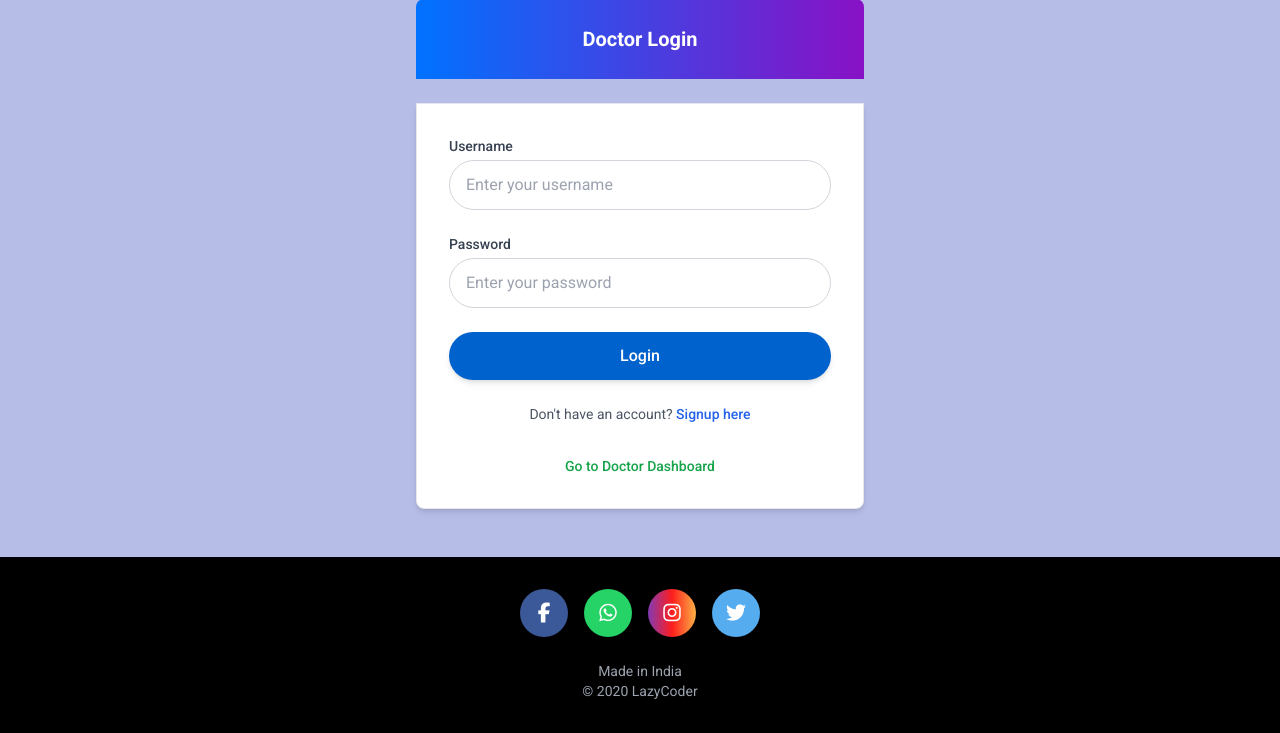
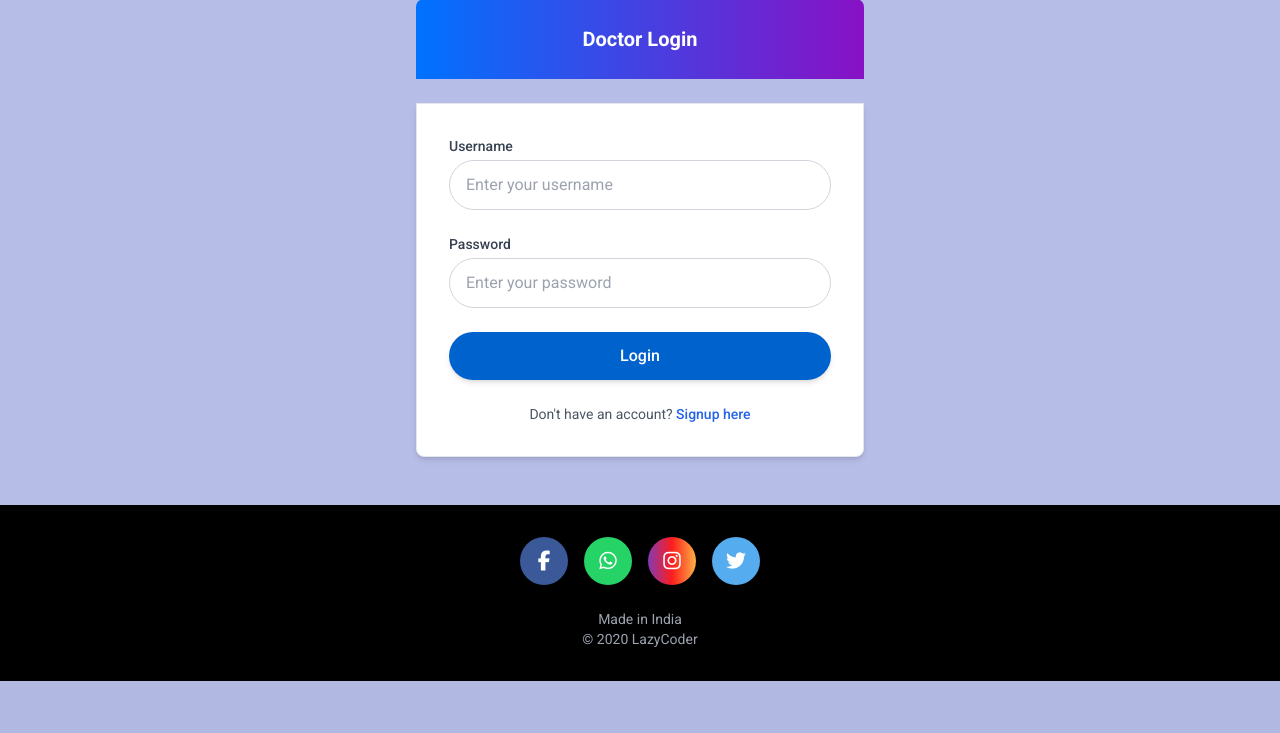
Before and after one commit to Het-thummar/hospital-management, a Django app: page /doctorlogin/ in a window 1280 px wide. Shown: the part 137-870 px from the top of the page. After the commit the page ends 818 px from the top, so only its background shows below. Run offline with Django 5.2, Linux system fonts and the light colour scheme; some libraries are stand-ins or nearby versions.

Commit message:
Show success message on login, danger message on failure, and remove dashboard links from all login/signup forms

```diff
--- a/hospital/views.py
+++ b/hospital/views.py
@@ -41,13 +41,11 @@ def patientlogin(request):
             try:
                 patient = Patient.objects.get(user=user)
                 login(request, user)
-                print(f"Patient {user.username} logged in successfully.")
+                messages.success(request, 'Login successful!')
                 return redirect('patient-dashboard')
             except Patient.DoesNotExist:
-                print(f"User {user.username} is not a patient.")
                 messages.error(request, 'You are not registered as a patient.')
         else:
-            print("Invalid username or password.")
             messages.error(request, 'Invalid username or password.')
     return render(request, 'hospital/patientlogin.html')
 
@@ -81,10 +79,9 @@ def adminlogin(request):
         user = authenticate(request, username=username, password=password)
         if user is not None:
             login(request, user)
-            print(f"Admin {user.username} logged in successfully.")
+            messages.success(request, 'Login successful!')
             return redirect('admin-dashboard')
         else:
-            print("Invalid username or password.")
             messages.error(request, 'Invalid username or password.')
     return render(request, 'hospital/adminlogin.html')
 
@@ -114,13 +111,11 @@ def doctorlogin(request):
             try:
                 doctor = Doctor.objects.get(user=user)
                 login(request, user)
-                print(f"Doctor {user.username} logged in successfully.")
+                messages.success(request, 'Login successful!')
                 return redirect('doctor-dashboard')
             except Doctor.DoesNotExist:
-                print(f"User {user.username} is not a doctor.")
                 messages.error(request, 'You are not registered as a doctor.')
         else:
-            print("Invalid username or password.")
             messages.error(request, 'Invalid username or password.')
     return render(request, 'hospital/doctorlogin.html')
 
--- a/templates/hospital/adminlogin.html
+++ b/templates/hospital/adminlogin.html
@@ -59,9 +59,7 @@
           </button>
 
           <!-- Dashboard Link -->
-          <div class="text-center text-sm text-gray-600 pt-2">
-            <a href="{% url 'admin-dashboard' %}" class="font-medium text-green-600 hover:text-green-800">Go to Admin Dashboard</a>
-          </div>
+          <!-- Removed as per request -->
 
           <!-- Signup Link -->
           <div class="mt-4 text-center text-sm">
--- a/templates/hospital/doctorlogin.html
+++ b/templates/hospital/doctorlogin.html
@@ -94,9 +94,7 @@
             </div>
 
             <!-- Dashboard Link -->
-            <div class="text-center text-sm text-gray-600 pt-2">
-              <a href="{% url 'doctor-dashboard' %}" class="font-medium text-green-600 hover:text-green-800">Go to Doctor Dashboard</a>
-            </div>
+            <!-- Removed as per request -->
           </div>
         </div>
       </form>
--- a/templates/hospital/patientlogin.html
+++ b/templates/hospital/patientlogin.html
@@ -64,9 +64,7 @@
           </div>
 
           <!-- Dashboard Link -->
-          <div class="text-center text-sm text-gray-600 pt-2">
-            <a href="{% url 'patient-dashboard' %}" class="font-medium text-green-600 hover:text-green-800">Go to Patient Dashboard</a>
-          </div>
+          <!-- Removed as per request -->
         </div>
       </div>
     </form>
```
